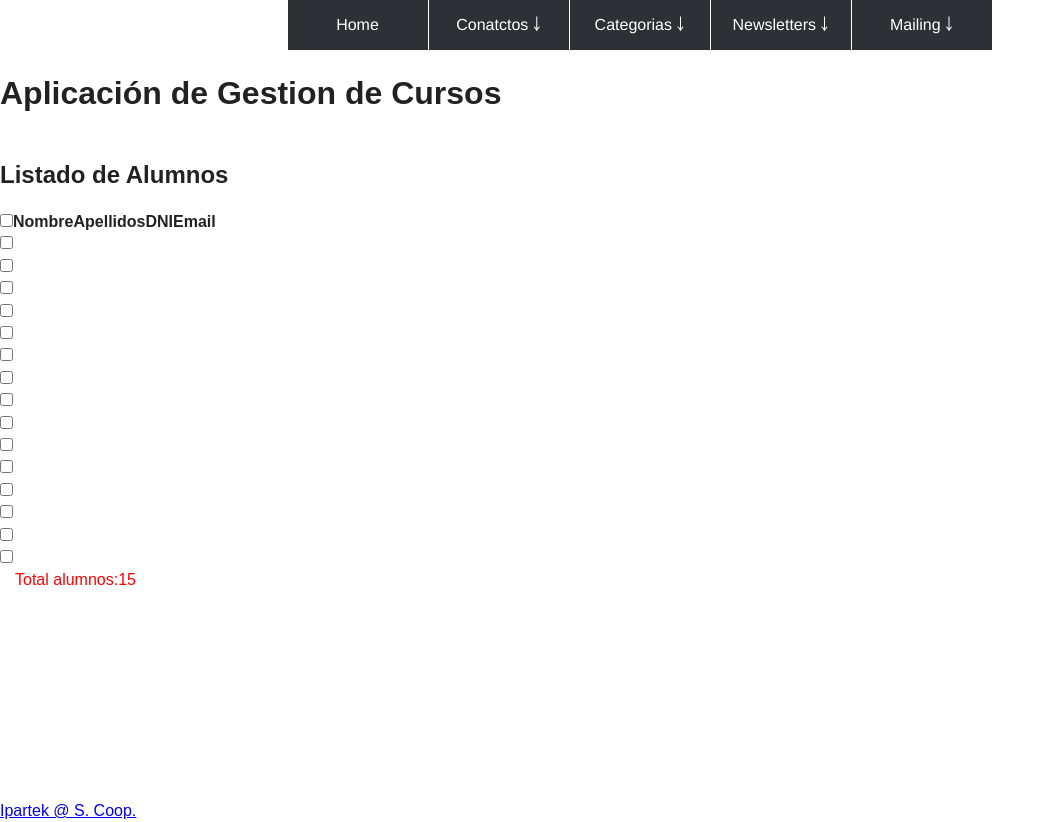
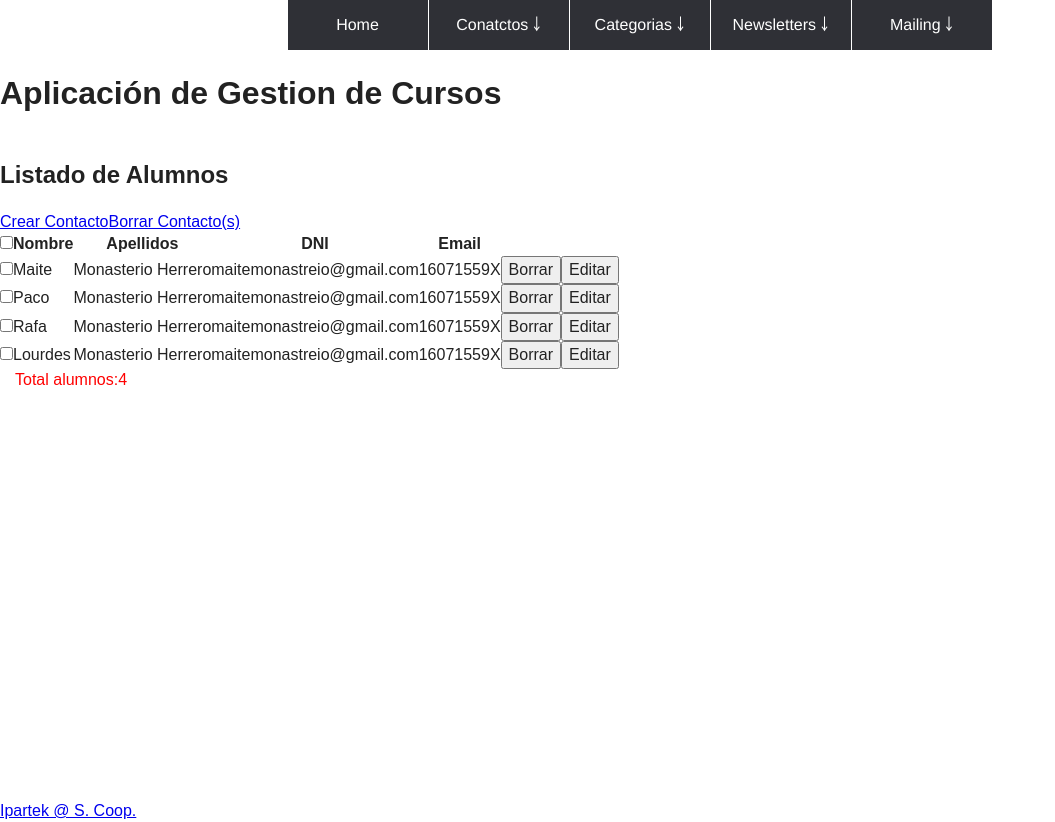
Before and after one commit to maitemona/gestion-agenda, a plain HTML site: page contactos/contactos.html in a window 1280 px wide. Shown: the whole page, without its empty margins (0-1055 px from the left). Drawn offline with Linux system fonts and the light colour scheme.

Commit message:
javascript Crear/ borrar

```diff
--- a/contactos/contactos.html
+++ b/contactos/contactos.html
@@ -67,6 +67,10 @@
         <main id ="page-body">
             <section id="listadoAlumnos">
                 <header><h2>Listado de Alumnos</h2></header>
+                <div class="flexcontainer">
+                    <a href="#">Crear Contacto</a>
+                    <a href="#">Borrar Contacto(s)</a>
+                </div>
                 <table id="tablaAlumnos">
                     <thead>
                     <tr>
--- a/js/main.js
+++ b/js/main.js
@@ -1,8 +1,13 @@
-var alumnos = [0,1,2,3,4,5,6,7,8,9,10,11,12,13,14];
+var alumnos=[{"codigo":1,"nombre":"Maite","apellidos":"Monasterio Herrero","dni":"16071559X","email":"maitemonastreio@gmail.com"},
+    {"codigo":2,"nombre":"Paco","apellidos":"Monasterio Herrero","dni":"16071559X","email":"maitemonastreio@gmail.com"}
+    ,{"codigo":3,"nombre":"Rafa","apellidos":"Monasterio Herrero","dni":"16071559X","email":"maitemonastreio@gmail.com"},
+    {"codigo":4,"nombre":"Lourdes","apellidos":"Monasterio Herrero","dni":"16071559X","email":"maitemonastreio@gmail.com"}];
+
 $.noConflict();
 jQuery(document).ready(function($) {
     // Code that uses jQuery's $ can follow here.
     $("#contactForm").on("submit",validarFormularioContacto);
+    $("#listadoAlumnos a:last-child").click(borrarVarios);
     $("#borrartodos").click(function (event) {
         //attr ---> cambios de atributos
         // prop --> propiedades
@@ -20,6 +25,30 @@ jQuery(document).ready(function($) {
 
     });
 
+    /*boton individual de borra y editar contacto*/
+    $("#tablaAlumnos").on("click","td:last-child button:last-child",function(){
+        var  codigo = $(this).parents("tr").find("input[type=checkbox]").val();
+        var nombre =  $(this).parents("tr").find("td:nth-child(2)").text();
+        console.log(nombre);
+    });
+    $("#tablaAlumnos").on("click","td:last-child button:first-child",function(){
+        console.log("PRI");
+        var codigo;
+        codigo = $(this).parents("tr").find("input[type=checkbox]").val();
+        console.log(codigo);
+        $(this).parents("tr").remove();
+    });
+    function borrarVarios(){
+        //recoger los checksboxes marcados
+        $("#tablaAlumnos tbody input:checked").each(function () {
+            var codigo = $(this).val();
+            //Llamar al REST
+            $(this).parents("tr").remove();
+            //actualizar el nº de alumnos
+
+        });
+
+    }
     function validarFormularioContacto(){
         //recoger los valores de la vista
         var pdni = $("#dni").val();
@@ -64,9 +93,15 @@ jQuery(document).ready(function($) {
         if (alumnos.length > 0) {
             for (var i=0; i< alumnos.length;i++) {
                 console.log(alumnos[i]);
-                var texto = "<tr><td><input type='checkbox' value='" + alumnos[i] + "'></td><td></td><td></td><td></td><td></td><td></td></tr>";
+                var codigo=alumnos[i].codigo;
+                var nombre=alumnos[i].nombre;
+                var apellidos =alumnos[i].apellidos;
+                var email =alumnos[i].email;
+                var dni =alumnos[i].dni;
+                var htmlEdit = "<button>Editar</button>";
+                var htmlDelete = "<button>Borrar</button>";
+                var texto = "<tr><td><input type='checkbox' value='" + codigo + "'></td><td>" +nombre+ "</td><td>" +apellidos+ "</td><td>" +email+ "</td><td>"+dni+"</td><td>"+htmlDelete + htmlEdit+"</td></tr>";
                 //añadir el html correspondiente a la página
-                console.log(texto);
                 $("#tablaAlumnos tbody").append(texto);
                 //-->
             }
```
